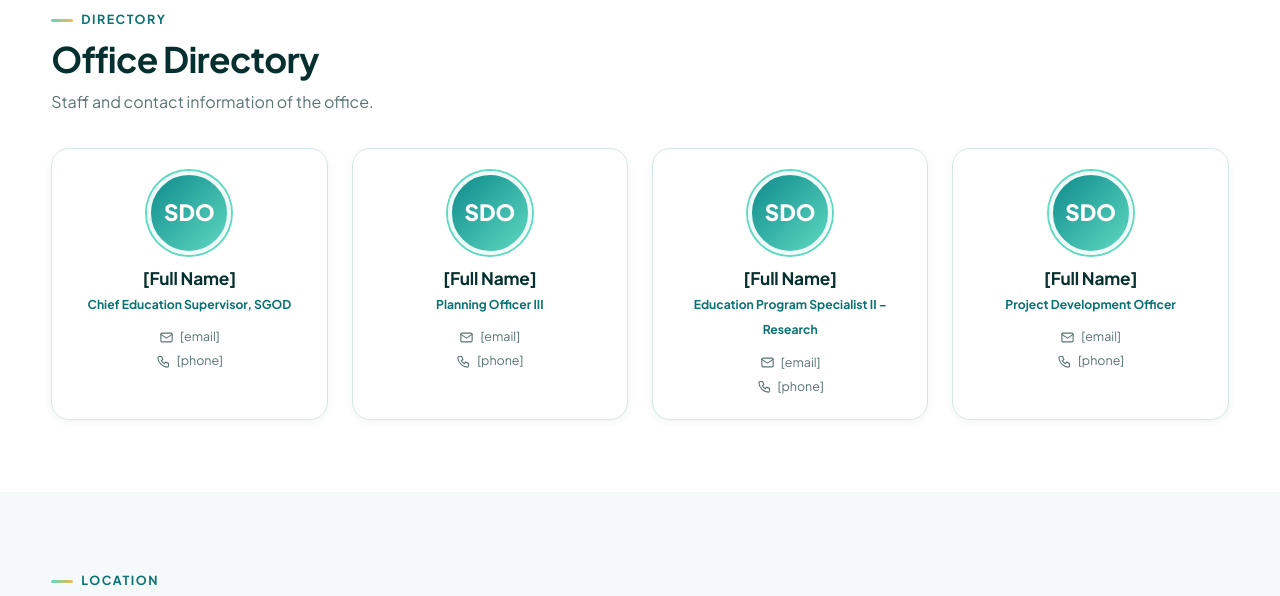
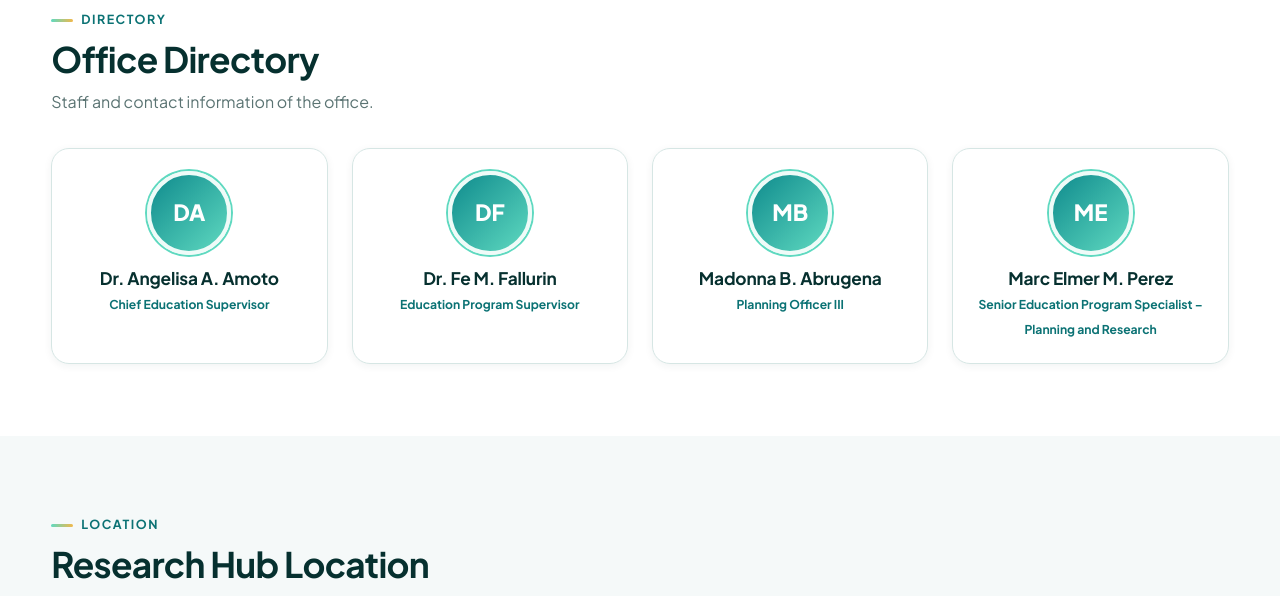
Before and after one commit to jmrlndrknight12/Planning-and-Research, a plain HTML site: page about.html in a window 1280 px wide. Shown: the part 1119-1715 px from the top of the page. Drawn offline with Linux system fonts and the light colour scheme.

Commit message:
Fill the office directory from the Planning and Research line
Co-authored-by: Cursor <cursoragent@cursor.com>

```diff
--- a/about.html
+++ b/about.html
@@ -9,7 +9,7 @@
       href="https://fonts.googleapis.com/css2?family=Plus+Jakarta+Sans:wght@400;500;600;700;800&display=swap"
       rel="stylesheet"
     />
-    <link rel="stylesheet" href="css/styles.css?v=30" />
+    <link rel="stylesheet" href="css/styles.css?v=31" />
   </head>
   <body data-page="about">
     <div id="site-header"></div>
@@ -25,9 +25,9 @@
     </section>
     <main id="page-root"></main>
     <div id="site-footer"></div>
-    <script src="js/data.js?v=30"></script>
-    <script src="js/components.js?v=30"></script>
-    <script src="js/pages.js?v=30"></script>
-    <script src="js/main.js?v=30"></script>
+    <script src="js/data.js?v=31"></script>
+    <script src="js/components.js?v=31"></script>
+    <script src="js/pages.js?v=31"></script>
+    <script src="js/main.js?v=31"></script>
   </body>
 </html>
--- a/js/data.js
+++ b/js/data.js
@@ -167,31 +167,31 @@ window.ABOUT = {
     "Our goal is to promote strategic research for efficient and effective quality of education that promotes multidisciplinary collaboration, advances educational quality, and yields useful insights. SDO Batangas City cultivates a culture of inquiry, data-driven decision-making, and converting research into practical applications for the learners we serve.",
   directory: [
     {
-      name: "[Full Name]",
-      role: "Chief Education Supervisor, SGOD",
-      email: "[email]",
-      phone: "[phone]",
+      name: "Dr. Angelisa A. Amoto",
+      role: "Chief Education Supervisor",
+      email: "",
+      phone: "",
       photo: "",
     },
     {
-      name: "[Full Name]",
-      role: "Planning Officer III",
-      email: "[email]",
-      phone: "[phone]",
+      name: "Dr. Fe M. Fallurin",
+      role: "Education Program Supervisor",
+      email: "",
+      phone: "",
       photo: "",
     },
     {
-      name: "[Full Name]",
-      role: "Education Program Specialist II – Research",
-      email: "[email]",
-      phone: "[phone]",
+      name: "Madonna B. Abrugena",
+      role: "Planning Officer III",
+      email: "",
+      phone: "",
       photo: "",
     },
     {
-      name: "[Full Name]",
-      role: "Project Development Officer",
-      email: "[email]",
-      phone: "[phone]",
+      name: "Marc Elmer M. Perez",
+      role: "Senior Education Program Specialist – Planning and Research",
+      email: "",
+      phone: "",
       photo: "",
     },
   ],
--- a/js/pages.js
+++ b/js/pages.js
@@ -112,7 +112,7 @@
         .map(
           (p) => `
         <div class="card person reveal">${avatar(p.name, p.photo)}<h3>${p.name}</h3><small>${p.role}</small>
-          <div class="meta" style="justify-content:center;flex-direction:column;align-items:center;gap:4px"><span>${icon("mail")}${p.email}</span><span>${icon("phone")}${p.phone}</span></div></div>`,
+          ${p.email || p.phone ? `<div class="meta" style="justify-content:center;flex-direction:column;align-items:center;gap:4px">${p.email ? `<span>${icon("mail")}${p.email}</span>` : ""}${p.phone ? `<span>${icon("phone")}${p.phone}</span>` : ""}</div>` : ""}</div>`,
         )
         .join("")}</div>`,
       true,
```
Also changed, not shown: awards.html (+5 -5 lines), brace.html (+5 -5 lines), data-management.html (+5 -5 lines), index.html (+5 -5 lines), newsletters.html (+5 -5 lines), publications.html (+5 -5 lines), research-agenda.html (+5 -5 lines), research-committees.html (+5 -5 lines), research-spotlight.html (+5 -5 lines), resources.html (+5 -5 lines).
